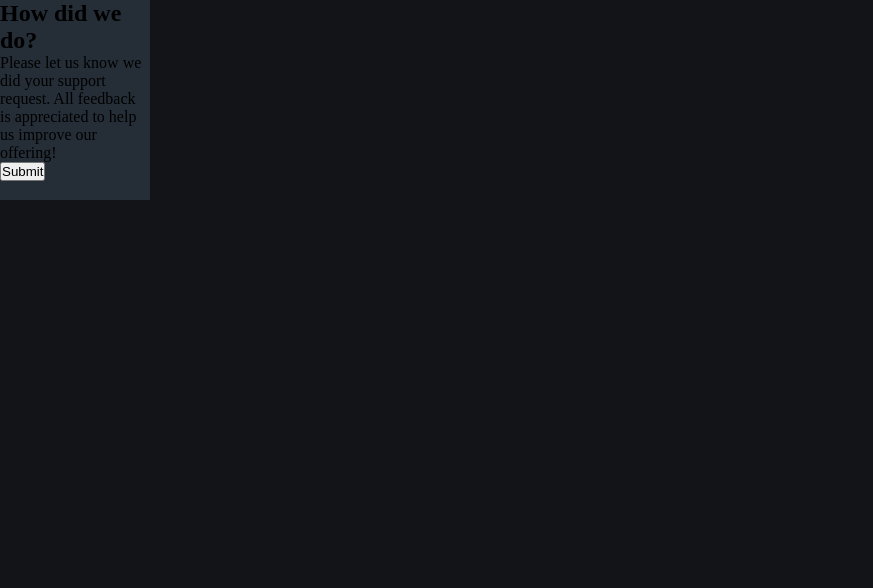
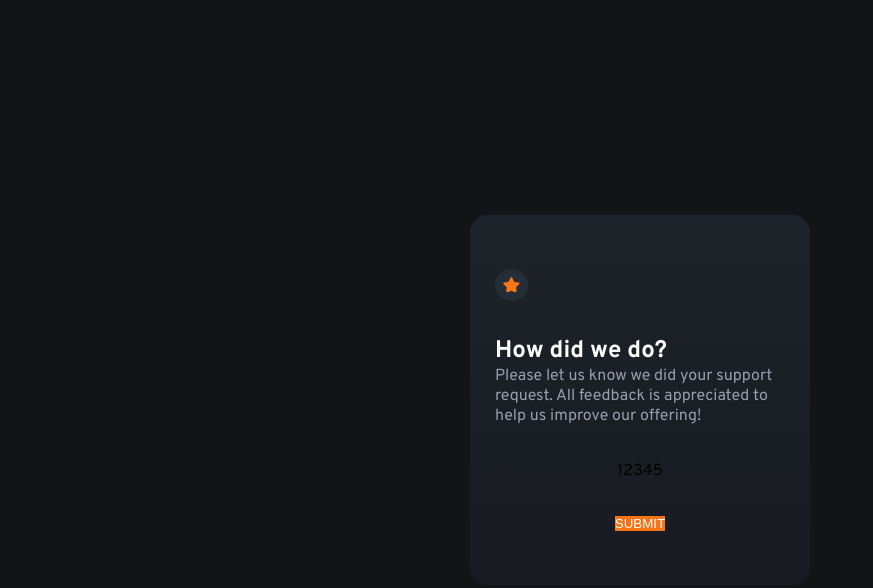
Before and after one commit to Zoltan199/Interactive-rating-component, a plain HTML site: page index.html in a window 1280 px wide. Shown: the whole page, without its empty margins (0-873 px from the left). Drawn offline with Linux system fonts and the light colour scheme.

Commit message:
Added firsts card styles

```diff
--- a/index.html
+++ b/index.html
@@ -6,22 +6,29 @@
     <meta name="viewport" content="width=device-width, initial-scale=1.0">
     <title>Interactive rating component</title>
     <link rel="stylesheet" href="./styles.css">
+    <link rel="stylesheet" href="https://cdnjs.cloudflare.com/ajax/libs/font-awesome/4.7.0/css/font-awesome.min.css">
 </head>
 <body>
     <script src="./scripts.js"></script>
     <main>
         <article class="rating-component">
-            <div class="star-icon">
+            <div class="card">
+                <img src="./images/icon-star.svg" alt="icon-star">
+                <div class="information">
+                    <h1>How did we do?</h1>
+                    <p>Please let us know we did your support request. All feedback is appreciated to help us improve our offering!</p>
+                </div>
+                <ul class="rate-list">
+                    <li>1</li>
+                    <li>2</li>
+                    <li>3</li>
+                    <li>4</li>
+                    <li>5</li>
+                </ul>
+                <button type="submit">SUBMIT</button>
+                </form>
 
             </div>
-            <div class="information">
-                <h1>How did we do?</h1>
-                <p>Please let us know we did your support request. All feedback is appreciated to help us improve our offering!</p>
-            </div>
-            <div class="rating">
-
-            </div>
-            <button type="submit">Submit</button>
         </article>
     </main>
 </body>
--- a/styles.css
+++ b/styles.css
@@ -18,10 +18,58 @@
 main{
     background-color: var(--verydarkblue);
     height: 100vh;
+    font-family: 'Overpass';
 }
 
 .rating-component{
+    display: flex;
+    align-items: center;
+    height: 100vh;
+}
+
+.card{
+    margin: 0 auto;
+    display: flex;
+    align-items: center;
+    justify-content: center;
+    flex-direction: column;
+    background-image: linear-gradient(
+    to bottom,
+    hsl(212, 18%, 14%),
+    hsl(220, 16%, 11%)
+  );
+    border-radius: 5%;
+    width: 340px;
+    height: 370px;
+    padding: 25px;
+    gap: 35px;
+}
+
+.card img{
+    border-radius: 50%;
     background-color: var(--darkblue);
-    width: 150px;
-    height: 200px;
+    align-self: flex-start;
+    padding: 8px;
 }
+
+.information h1{
+    color: var(--white);
+}
+
+.information p{
+    color: var(--lightgrey);
+}
+
+.rate-list{
+    list-style-type: none;
+    display: flex;
+    flex-wrap: wrap;
+    align-items: center;
+    justify-content: space-between;
+}
+
+button{
+    color: var(--white);
+    background-color: var(---orange);
+    border: none;
+}
```
